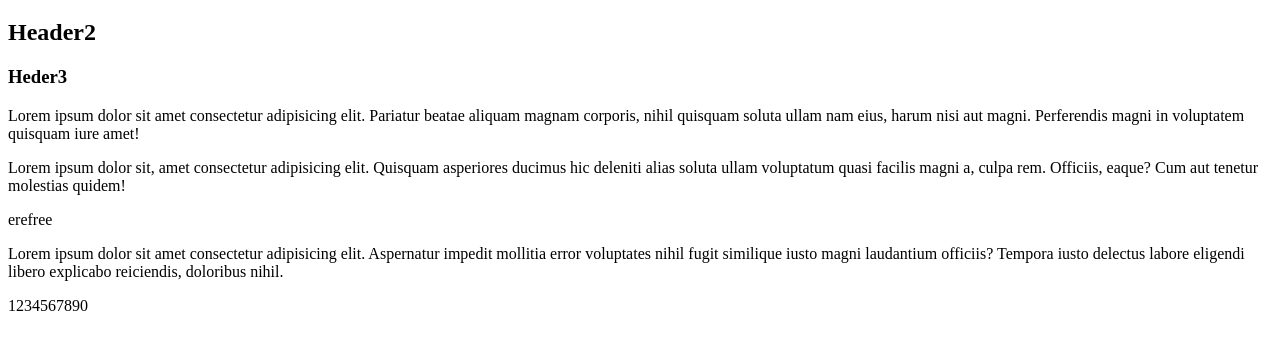
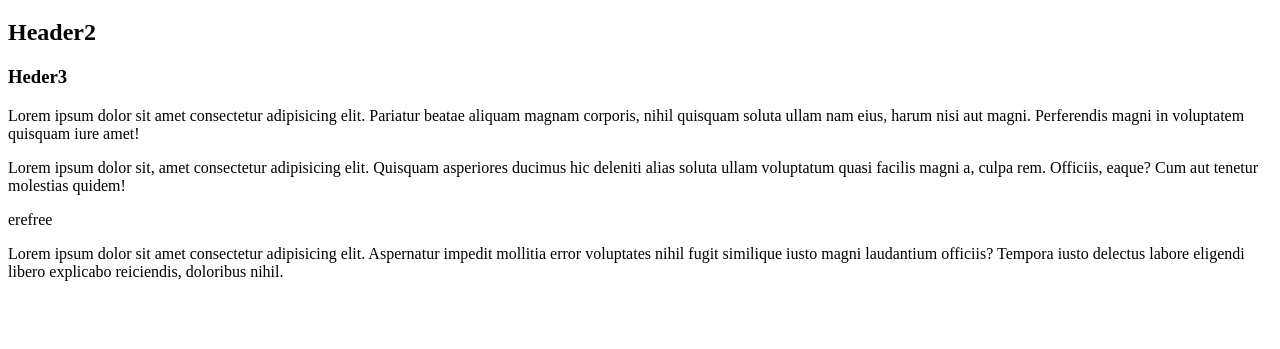
Before and after one commit to KonstantinSpudka/pe2022-1-git-intro, a plain HTML site: page index.html in a window 1280 px wide. Shown: the part 61-410 px from the top of the page. Drawn offline with Linux system fonts and the light colour scheme.

Commit message:
Clear <p>

```diff
--- a/index.html
+++ b/index.html
@@ -24,7 +24,7 @@
     <p>
         Lorem ipsum dolor sit amet consectetur adipisicing elit. Aspernatur impedit mollitia error voluptates nihil fugit similique iusto magni laudantium officiis? Tempora iusto delectus labore eligendi libero explicabo reiciendis, doloribus nihil.
     </p>
-    <p>1234567890</p>
+
 </body>
 
 </html>
```
